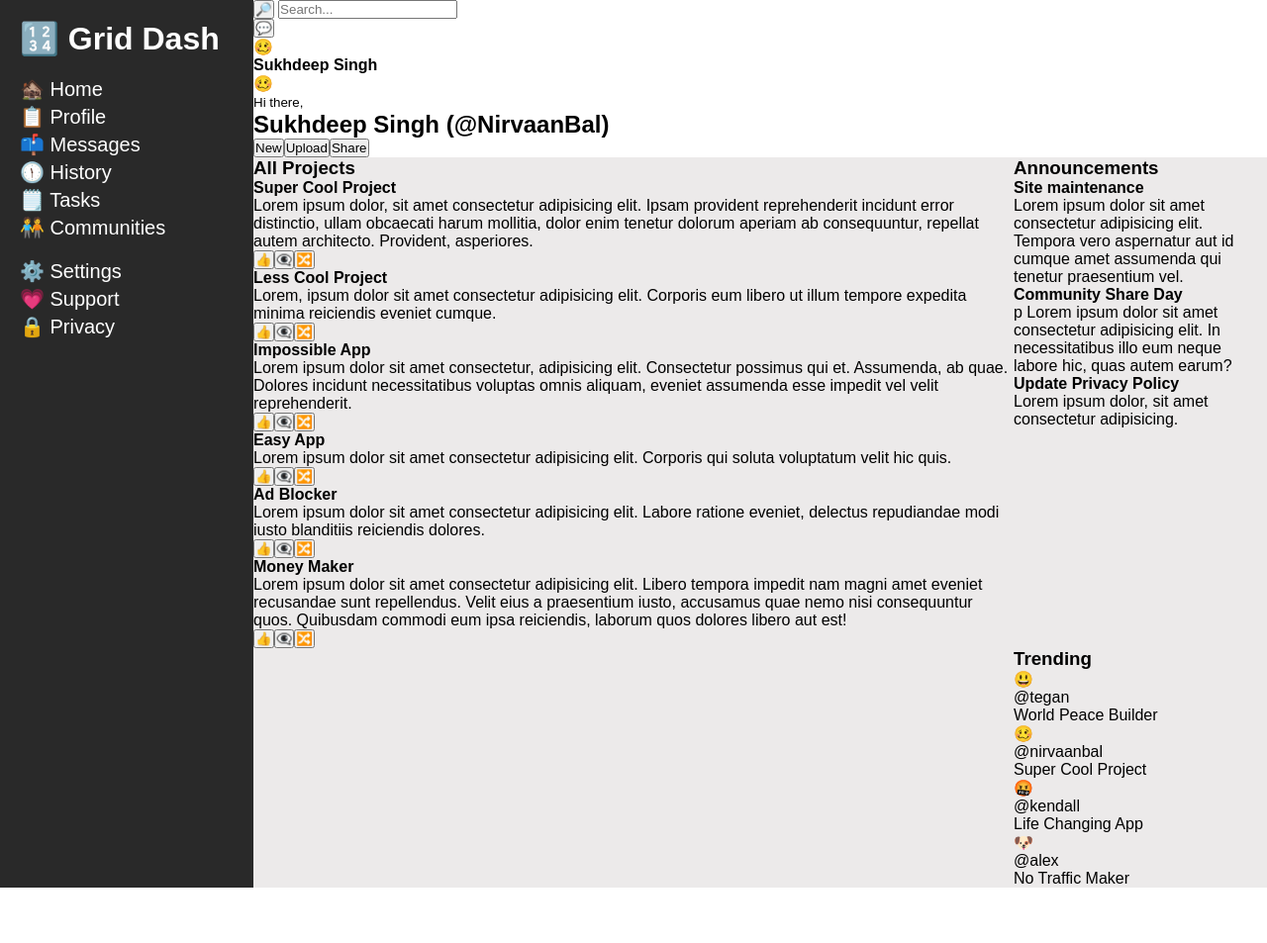
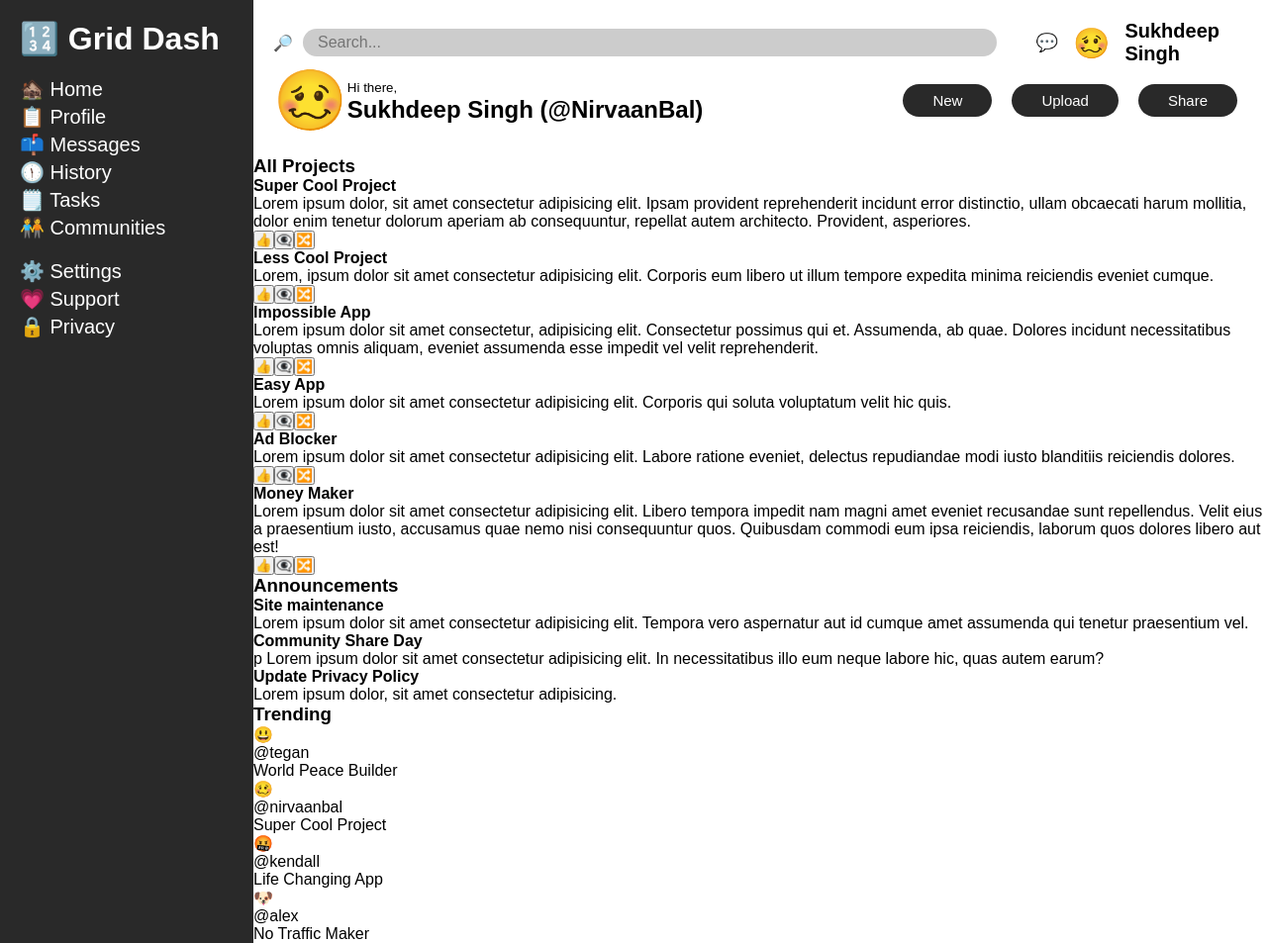
Before and after one commit to NirvaanBal/grid-dash, a plain HTML site: page index.html in a window 1280 px wide. Shown: the whole page at 99% size. Before the commit the page ends 897 px from the top, so only its background shows below. Drawn offline with Linux system fonts and the light colour scheme; a web font is replaced by a local one.

Commit message:
Add styles to header section

```diff
--- a/index.html
+++ b/index.html
@@ -29,7 +29,7 @@
         </div>
         <div class="header">
             <div class="user">
-                <form>
+                <form action="#">
                     <button type="submit">🔎</button>
                     <input type="search" name="search" placeholder="Search...">
                 </form>
--- a/style.css
+++ b/style.css
@@ -35,20 +35,87 @@ body {
 
 .header {
     grid-column: 2 / span 2;
+    padding: 20px;
 }
 
 .header .user {
     display: grid;
-    grid-template-columns: 1fr;
+    grid-template-columns: 6fr 2fr;
+    align-items: center;
+    grid-gap: 10px;
 }
 
-.content {
-    background: rgb(236, 234, 234);
-
+.header .user form {
+    width: 100%;
     display: grid;
-    grid-template-columns: 6fr 2fr;
+    grid-template-columns: auto 1fr;
+    grid-gap: 10px;
 }
 
-.trending {
-    grid-column: 2;
+.header .user form button {
+    background: transparent;
+    border: none;
+    outline: none;
+    font-size: 16px;
+    cursor: pointer;
 }
+
+.header .user form input[type="search"] {
+    font-size: 16px;
+    outline: none;
+    border: none;
+    background: #ccc;
+    border-radius: 20px;
+    padding: 5px 15px;
+}
+
+.header .user .specific {
+    display: grid;
+    grid-template-columns: auto auto 1fr;
+    align-items: center;
+    grid-gap: 15px;
+    margin-left: 30px;
+}
+
+.header .user .specific button {
+    background: transparent;
+    font-size: 18px;
+    outline: none;
+    border: none;
+}
+
+.header .user .specific .user-img {
+    font-size: 30px;
+}
+
+.header .user .specific h4 {
+font-size: 20px;
+}
+
+.header .salute {
+    display: grid;
+    grid-template-columns: 1fr auto;
+    align-items: center;
+}
+
+.header .salute .crendentials {
+    display: grid;
+    grid-template-columns: auto 1fr;
+    align-items: center;
+}
+
+.header .salute .crendentials .user-img {
+    font-size: 60px;
+}
+
+.header .salute  .actions button {
+    display: inline-block;
+    background: #292929;
+    color: #fff;
+    border: none;
+    outline: none;
+    padding: 8px 30px;
+    font-size: 15px;
+    margin: 10px;
+    border-radius: 20px;
+}
```
